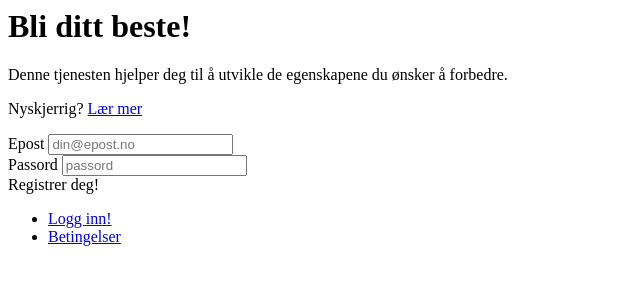
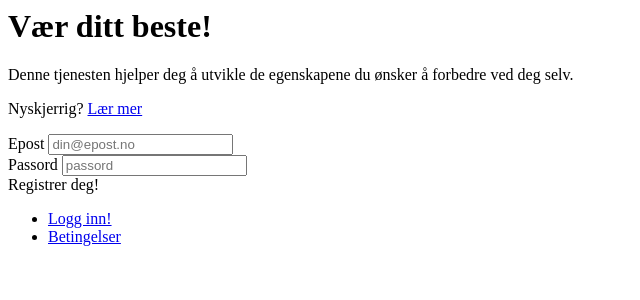
Before and after one commit to dosjos/Startup, a PHP site: page /Register.php in a window 1280 px wide. Shown: the top 300 px of the page, without its empty margins (0-640 px from the left). Run offline with PHP 8.4, Linux system fonts and the light colour scheme.

Commit message:
Text edit, green body

```diff
--- a/App/Register.php
+++ b/App/Register.php
@@ -2,8 +2,8 @@
 
     <div data-role="content" class="content register">
         <div class="welcome">
-            <h1>Bli ditt beste!</h1>
-            <p>Denne tjenesten hjelper deg til å utvikle de egenskapene du ønsker å forbedre.</p>
+            <h1>Vær ditt beste!</h1>
+            <p>Denne tjenesten hjelper deg å utvikle de egenskapene du ønsker å forbedre ved deg selv.</p>
             <p>Nyskjerrig? <a href="#howto">Lær mer</a></p>
         </div>
         <form name="reg">
```
Also changed, not shown: App/css/home.less (+6 -4 lines).
